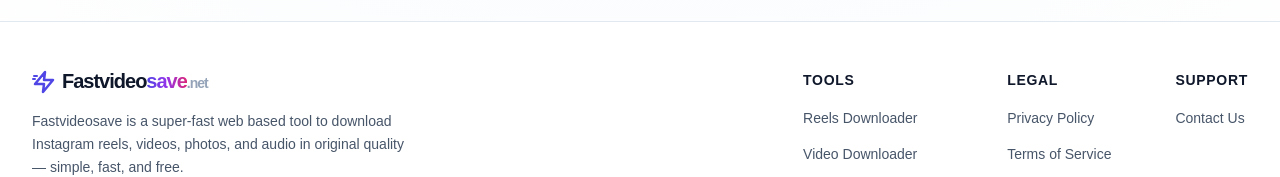
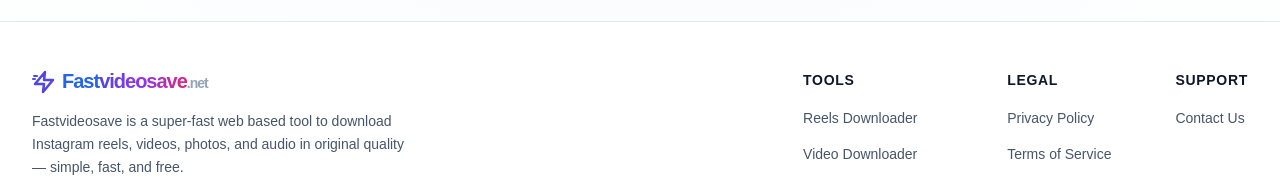
Before and after one commit to Somesh-Vatsraj/fastvideosave-clone, a React (Vite) app: page / in a window 1280 px wide. Shown: the part 4638-4815 px from the top of the page. Built offline with nearby package versions, Linux system fonts and the light colour scheme; a web font is replaced by a local one.

Commit message:
Update Footer.jsx

```diff
--- a/src/components/Footer.jsx
+++ b/src/components/Footer.jsx
@@ -1,4 +1,5 @@
 import { Link } from 'react-router-dom'
+import { SITE } from '../config/site'
 
 const toolsLinks = [
   { label: 'Reels Downloader', to: '/' },
@@ -22,12 +23,13 @@ export default function Footer() {
                 <path d="M5 6H2M3 9H1" stroke="currentColor" strokeWidth="2" strokeLinecap="round" />
               </svg>
               <h2 className="text-xl font-black tracking-tighter text-slate-900 leading-none">
-                Fastvideo<span className="text-gradient">save</span>
-                <span className="text-slate-400 text-sm font-bold">.net</span>
+                <span className="text-blue-600">{SITE.brandPart1}</span>
+                <span className="text-gradient">{SITE.brandPart2}</span>
+                <span className="text-slate-400 text-sm font-bold">{SITE.brandPart3}</span>
               </h2>
             </Link>
             <p className="text-sm text-slate-600 leading-relaxed">
-              Fastvideosave is a super-fast web based tool to download Instagram reels, videos,
+              {SITE.name} is a super-fast web based tool to download Instagram reels, videos,
               photos, and audio in original quality — simple, fast, and free.
             </p>
           </div>
@@ -38,10 +40,7 @@ export default function Footer() {
               <ul className="space-y-3">
                 {toolsLinks.map((t) => (
                   <li key={t.to}>
-                    <Link
-                      to={t.to}
-                      className="text-sm text-slate-600 hover:text-indigo-600 transition-colors"
-                    >
+                    <Link to={t.to} className="text-sm text-slate-600 hover:text-indigo-600 transition-colors">
                       {t.label}
                     </Link>
                   </li>
@@ -51,26 +50,14 @@ export default function Footer() {
             <div>
               <h3 className="text-sm font-semibold text-slate-900 tracking-wider uppercase mb-4">Legal</h3>
               <ul className="space-y-3">
-                <li>
-                  <Link to="/privacy-policy" className="text-sm text-slate-600 hover:text-indigo-600 transition-colors">
-                    Privacy Policy
-                  </Link>
-                </li>
-                <li>
-                  <Link to="/terms-of-service" className="text-sm text-slate-600 hover:text-indigo-600 transition-colors">
-                    Terms of Service
-                  </Link>
-                </li>
+                <li><Link to="/privacy-policy" className="text-sm text-slate-600 hover:text-indigo-600 transition-colors">Privacy Policy</Link></li>
+                <li><Link to="/terms-of-service" className="text-sm text-slate-600 hover:text-indigo-600 transition-colors">Terms of Service</Link></li>
               </ul>
             </div>
             <div>
               <h3 className="text-sm font-semibold text-slate-900 tracking-wider uppercase mb-4">Support</h3>
               <ul className="space-y-3">
-                <li>
-                  <Link to="/contact" className="text-sm text-slate-600 hover:text-indigo-600 transition-colors">
-                    Contact Us
-                  </Link>
-                </li>
+                <li><Link to="/contact" className="text-sm text-slate-600 hover:text-indigo-600 transition-colors">Contact Us</Link></li>
               </ul>
             </div>
           </div>
@@ -78,15 +65,14 @@ export default function Footer() {
 
         <div className="pt-8 border-t border-slate-200 flex flex-col md:flex-row justify-between items-center gap-4">
           <p className="text-xs text-slate-500 max-w-2xl text-center md:text-left">
-            <b>Fastvideosave.net</b> is not connected to Instagram™ or any other social platforms.
-            We do not host or store files on our servers; all content belongs to its original
-            owners.
+            <b>{SITE.domain}</b> is not connected to Instagram™ or any other social platforms.
+            We do not host or store files on our servers; all content belongs to its original owners.
             <br /><br />
             Please do not use our tool for copyrighted or restricted content. We comply with DMCA
             policies and respond to all valid infringement notices.
           </p>
           <p className="text-xs text-slate-500 whitespace-nowrap">
-            © {new Date().getFullYear()} Fastvideosave - All Rights Reserved.
+            © {SITE.year} {SITE.name} - All Rights Reserved.
           </p>
         </div>
       </div>
```
